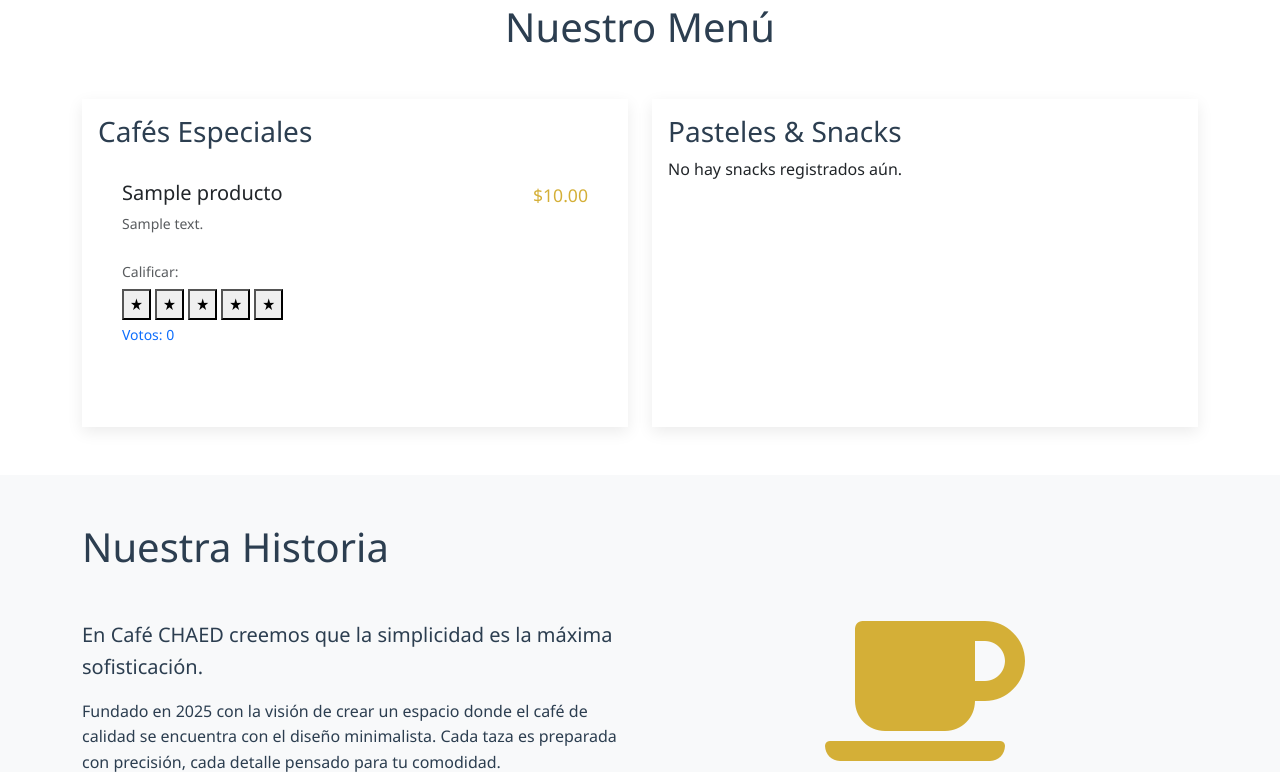
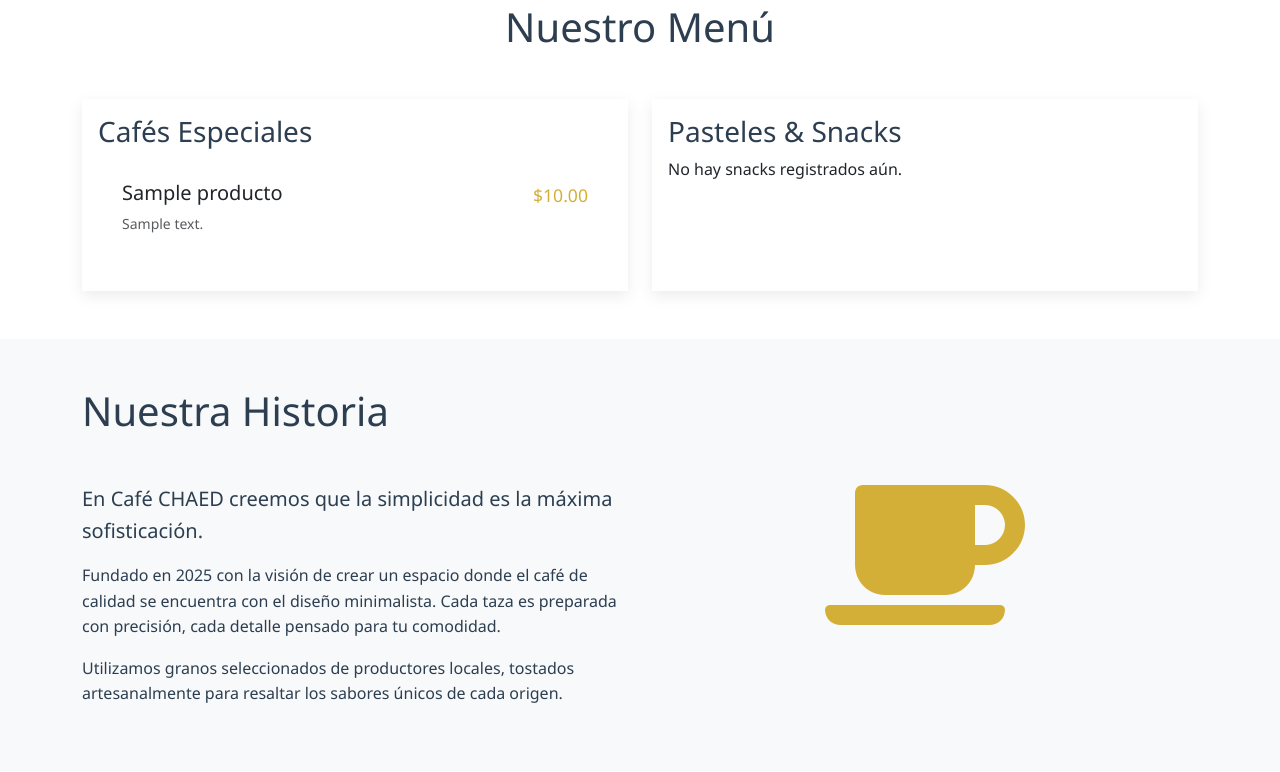
Before and after one commit to DubaLMAO/Cafeteria-CHAED, a Django app: page / in a window 1280 px wide. Shown: the part 845-1617 px from the top of the page. Run offline with Django 5.2, Linux system fonts and the light colour scheme; tables that the repository leaves empty hold one stand-in row (values such as "Sample post").

Commit message:
Nuevo menu

```diff
--- a/myapp/templates/core/home.html
+++ b/myapp/templates/core/home.html
@@ -2,10 +2,10 @@
 
 {% block title %}Inicio - Café CHAED{% endblock %}
 
-{% block content %}
+{% block content %} {#Se despliega el contenido del home#}
 
 <!--Hero Section -->
-<section id="home" class="hero">
+<section id="home" class="hero" >
     <div class="container">
         <div class="row">
             <div class="col-lg-6">
@@ -24,86 +24,42 @@
         <h2 class="section-title">Nuestro Menú</h2>
         <div class="row">
 
-            <!-- Cafes -->
+            <!-- Cafes-->
             <div class="col-lg-6">
                 <div class="card h-100">
                     <div class="card-body">
                         <h3 class="card-title">Cafés Especiales</h3>
-
                         {% for cafe in cafes %}
-                        <div class="menu-item mb-4">
-                            <div class="d-flex justify-content-between">
+                        <div class="menu-item d-flex justify-content-between">
                             <div>
                                 <h5>{{ cafe.nombre }}</h5>
                                 <p class="text-muted small">{{ cafe.descripcion }}</p>
                             </div>
                             <span class="price">${{ cafe.precio }}</span>
                         </div>
-
-                            <!-- Calificación -->
-                            <div class="rating mt-2">
-                                <span class="text-muted small">Calificar:</span>
-
-                                <div class="stars mt-1" data-product="{{ cafe.nombre|slugify }}">
-                                    <button class="star-btn" data-rating="1">★</button>
-                                    <button class="star-btn" data-rating="2">★</button>
-                                    <button class="star-btn" data-rating="3">★</button>
-                                    <button class="star-btn" data-rating="4">★</button>
-                                    <button class="star-btn" data-rating="5">★</button>
-                                </div>
-
-                                <p class="mt-1 small text-primary votos" id="votos-{{ cafe.nombre|slugify }}">
-                                    Votos: 0
-                                </p>
-                            </div>
-
-                        </div>
                         {% empty %}
                         <p>No hay cafés registrados aún.</p>
                         {% endfor %}
-
                     </div>
                 </div>
             </div>
 
-            <!-- Snacks -->
+            <!-- Snacks-->
             <div class="col-lg-6">
                 <div class="card h-100">
                     <div class="card-body">
                         <h3 class="card-title">Pasteles & Snacks</h3>
-
                         {% for snack in snacks %}
-                        <div class="menu-item mb-4">
-                            <div class="d-flex justify-content-between">
+                        <div class="menu-item d-flex justify-content-between">
                             <div>
                                 <h5>{{ snack.nombre }}</h5>
                                 <p class="text-muted small">{{ snack.descripcion }}</p>
                             </div>
                             <span class="price">${{ snack.precio }}</span>
                         </div>
-
-                            <!-- Calificación -->
-                            <div class="rating mt-2">
-                                <span class="text-muted small">Calificar:</span>
-
-                                <div class="stars mt-1" data-product="{{ snack.nombre|slugify }}">
-                                    <button class="star-btn" data-rating="1">★</button>
-                                    <button class="star-btn" data-rating="2">★</button>
-                                    <button class="star-btn" data-rating="3">★</button>
-                                    <button class="star-btn" data-rating="4">★</button>
-                                    <button class="star-btn" data-rating="5">★</button>
-                                </div>
-
-                                <p class="mt-1 small text-primary votos" id="votos-{{ snack.nombre|slugify }}">
-                                    Votos: 0
-                                </p>
-                            </div>
-
-                        </div>
                         {% empty %}
                         <p>No hay snacks registrados aún.</p>
                         {% endfor %}
-
                     </div>
                 </div>
             </div>
@@ -112,7 +68,6 @@
     </div>
 </section>
 
-
 <!--Sección de Acerca de -->
 <section id="about" class="py-5 about-section">
     <div class="container">
@@ -120,8 +75,11 @@
             <div class="col-lg-6">
                 <h2 class="section-title text-start">Nuestra Historia</h2>
                 <p class="lead">En Café CHAED creemos que la simplicidad es la máxima sofisticación.</p>
-                <p>Fundado en 2025 con la visión de crear un espacio donde el café de calidad se encuentra con el diseño minimalista. Cada taza es preparada con precisión, cada detalle pensado para tu comodidad.</p>
-                <p>Utilizamos granos seleccionados de productores locales, tostados artesanalmente para resaltar los sabores únicos de cada origen.</p>
+                <p>Fundado en 2025 con la visión de crear un espacio donde el café de calidad se encuentra con el
+                    diseño minimalista. Cada taza es preparada con precisión, cada detalle pensado para tu
+                    comodidad.</p>
+                <p>Utilizamos granos seleccionados de productores locales, tostados artesanalmente para resaltar los
+                    sabores únicos de cada origen.</p>
             </div>
             <div class="col-lg-6">
                 <div class="text-center">
@@ -131,7 +89,6 @@
         </div>
     </div>
 </section>
-
 
 <!--Sección de contacto -->
 <section id="contact" class="py-5">
@@ -180,7 +137,6 @@
     </div>
 </section>
 
-
 <!--Footer -->
 <footer>
     <div class="container">
@@ -189,49 +145,8 @@
 </footer>
 
 
-<!-- Modal de voto -->
-<div class="modal fade" id="votoModal" tabindex="-1">
-  <div class="modal-dialog modal-dialog-centered">
-    <div class="modal-content text-center p-4">
-      <h4>¡Gracias por tu opinión! ☕</h4>
-      <p>Tu calificación ha sido registrada.</p>
-      <button class="btn btn-primary" data-bs-dismiss="modal">Aceptar</button>
-    </div>
-  </div>
-</div>
-
-
-<!-- JS Votos y Modal -->
-<script>
-document.addEventListener("DOMContentLoaded", () => {
-
-    // Cargar los votos guardados
-    document.querySelectorAll(".votos").forEach(v => {
-        let id = v.id.replace("votos-", "");
-        let votosGuardados = localStorage.getItem(`votos-${id}`) || 0;
-        v.innerText = `Votos: ${votosGuardados}`;
-    });
-
-    // Manejar estrellas
-    document.querySelectorAll(".star-btn").forEach(btn => {
-        btn.addEventListener("click", function() {
-
-            let container = this.closest(".stars");
-            let product = container.dataset.product;
-
-            let id = `votos-${product}`;
-            let votosActuales = parseInt(localStorage.getItem(id) || 0) + 1;
-
-            localStorage.setItem(id, votosActuales);
-
-            document.getElementById(id).innerText = `Votos: ${votosActuales}`;
-
-            // Mostrar modal
-            let modal = new bootstrap.Modal(document.getElementById('votoModal'));
-            modal.show();
-        });
-    });
-});
-</script>
+<script src="https://cdn.jsdelivr.net/npm/bootstrap@5.3.8/dist/js/bootstrap.bundle.min.js"
+    integrity="sha384-FKyoEForCGlyvwx9Hj09JcYn3nv7wiPVlz7YYwJrWVcXK/BmnVDxM+D2scQbITxI"
+    crossorigin="anonymous"></script>
 
 {% endblock %}
```
Lines whose indentation alone changed are shown as unchanged.
